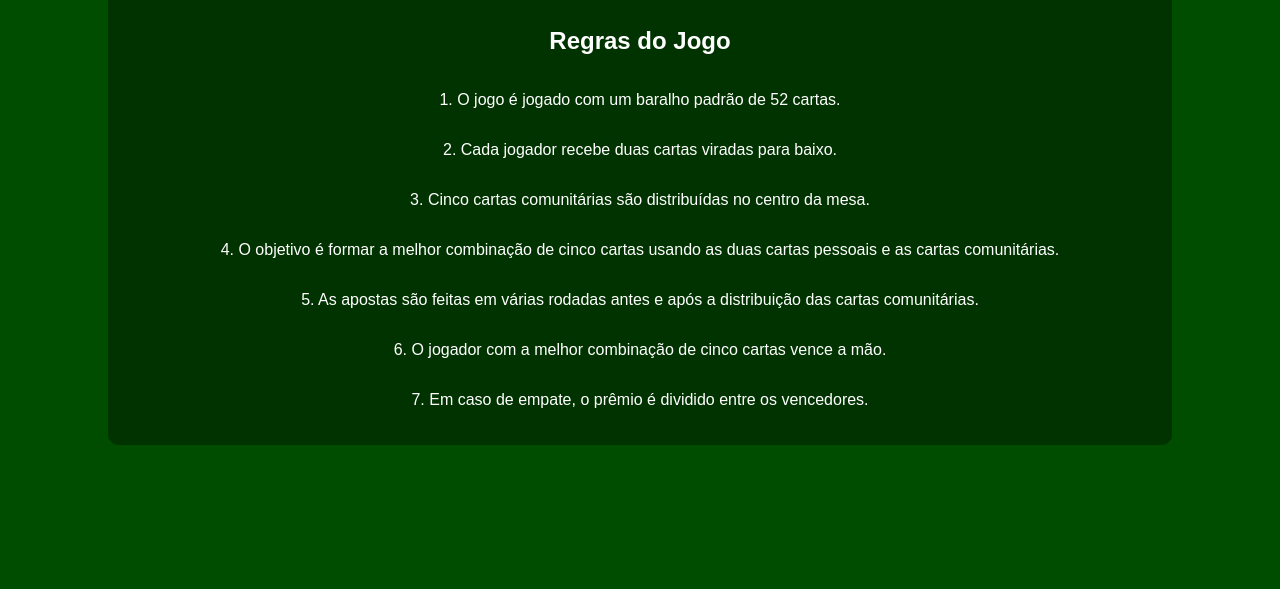
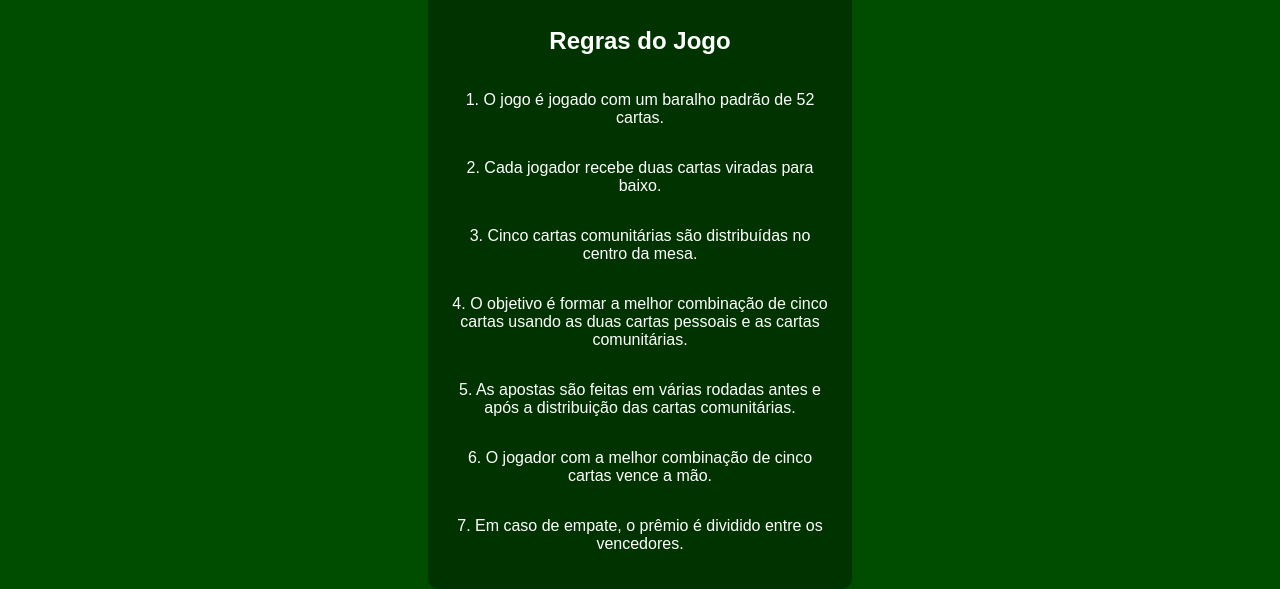
Before and after one commit to AstridNielsen-lab/poker-game.github.io, a plain HTML site: page index.html in a window 1280 px wide. Shown: the part 495-1084 px from the top of the page. Before the commit the page ends 940 px from the top, so only its background shows below. Drawn offline with Linux system fonts and the light colour scheme.

```diff
--- a/index.html
+++ b/index.html
@@ -42,7 +42,7 @@
     </div>
     <center>
     <!-- Nome do Jogo e Regras -->
-    <div class="poker-table">
+    <div class="poker-table2">
         <h1>Nome do Jogo: Poker</h1>
         <h2>Regras do Jogo</h2>
         <p>1. O jogo é jogado com um baralho padrão de 52 cartas.</p>
--- a/styles.css
+++ b/styles.css
@@ -33,6 +33,19 @@ body {
     flex-direction: column;
     align-items: center;
 }
+
+.poker-table2 {
+    background-color: #003300; /* Verde escuro para a mesa */
+    padding: 20px;
+    border-radius: 10px;
+    width: 30%; /* Ajusta a largura da mesa */
+    max-width: 1200px; /* Define a largura máxima */
+    position: relative;
+    display: flex;
+    flex-direction: column;
+    align-items: center;
+}
+
 
 .cards-container {
     display: flex;
```
